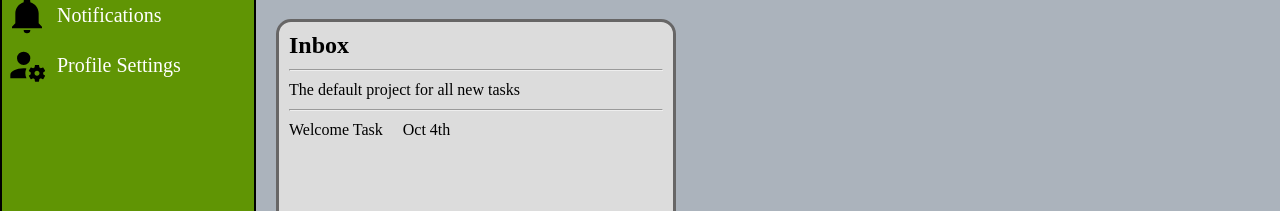
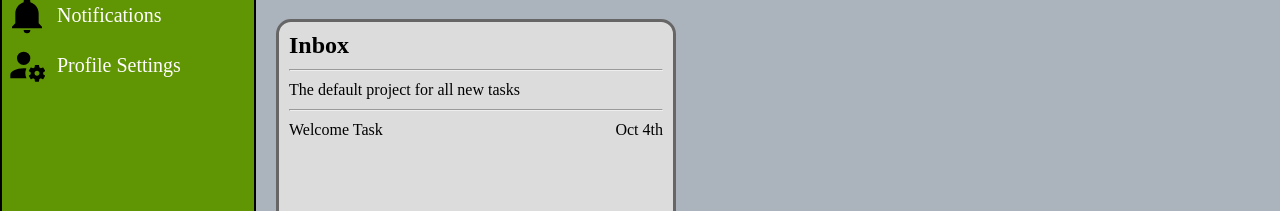
Before and after one commit to GGihan/todo-list, a website built with webpack: page src/index.html in a window 1280 px wide. Shown: the part 124-335 px from the top of the page. Built offline with nearby package versions, Linux system fonts and the light colour scheme.

Commit message:
Fix project title and description overflowing

```diff
--- a/src/styles.css
+++ b/src/styles.css
@@ -146,6 +146,10 @@ h1 {
     padding: 10px;
 }
 
+.project p {
+    overflow-wrap: break-word;
+}
+
 .todos {
     display: flex;
     flex-direction: column;
@@ -155,8 +159,19 @@ h1 {
 
 .todo {
     display: flex;
-    justify-content: flex-start;
+    justify-content: space-between;
+    align-items: center;
     gap: 20px;
+}
+
+.todo p:first-child {
+    flex-grow: 1;
+    overflow-wrap: break-word;
+}
+
+.todo p:last-child {
+    flex-shrink: 0;
+    white-space: nowrap;
 }
 
 .todo-buttons {
```
Also changed, not shown: README.md.
